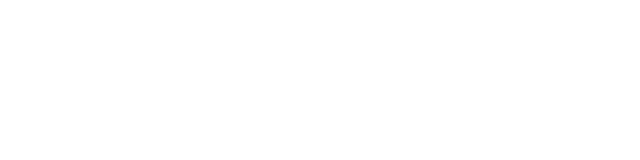
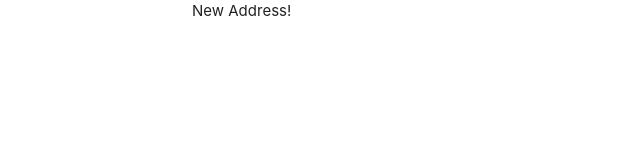
Before and after one commit to pmaher/AddressBook, a React (Create React App) app in the folder app/: page /new in a window 1280 px wide. Shown: the top 160 px of the page, without its empty margins (0-640 px from the left). Built offline with nearby package versions, Linux system fonts and the light colour scheme; the HTML template or start-up script is replaced by a standard one.

Commit message:
Initial commit for adding a new address

```diff
--- a/app/src/components/AddressList.js
+++ b/app/src/components/AddressList.js
@@ -34,7 +34,7 @@
             <div>
                 {this.renderAddresses()}
                 <div className="fixed-action-btn">
-                    <Link to="/surveys/new" className="btn-floating btn-large red">
+                    <Link to="/new" className="btn-floating btn-large red">
                         <i className="material-icons">add</i>
                     </Link>
                 </div>
--- a/app/src/components/App.js
+++ b/app/src/components/App.js
@@ -2,6 +2,8 @@
 import { BrowserRouter, Route } from 'react-router-dom';
 import AddressList from './AddressList';
 import EditAddress from './EditAddress';
+import NewAddress from './NewAddress';
+
 
 class App extends Component {
 
@@ -12,6 +14,7 @@
                     <div>
                         <Route exact path="/" component={AddressList} />
                         <Route path="/edit/:id" component={EditAddress} />
+                        <Route path="/new" component={NewAddress} />
                     </div>
                 </BrowserRouter>
             </div>
--- /dev/null
+++ b/app/src/components/NewAddress.js
@@ -0,0 +1,6 @@
+import React from 'react';
+
+const NewAddress = () =>
+    <div>New Address!</div>
+
+export default NewAddress;
```
